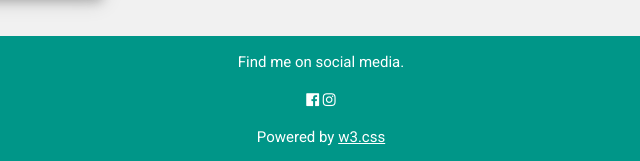
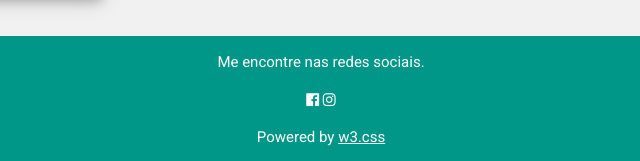
Before and after one commit to patriciafacho/patriciafacho.github.io, a plain HTML site: page index.html in a window 1280 px wide. Shown: the part 1075-1236 px from the top of the page, 319-959 px from the left. Drawn offline with nearby package versions, Linux system fonts and the light colour scheme.

Commit message:
Update index.html

```diff
--- a/index.html
+++ b/index.html
@@ -116,10 +116,9 @@ html,body,h1,h2,h3,h4,h5,h6 {font-family: "Roboto", sans-serif}
 </div>
 
 <footer class="w3-container w3-teal w3-center w3-margin-top">
-  <p>Find me on social media.</p>
+  <p>Me encontre nas redes sociais.</p>
   <i class="fa fa-facebook-official w3-hover-opacity"></i>
   <i class="fa fa-instagram w3-hover-opacity"></i>
-
   <p>Powered by <a href="https://www.w3schools.com/w3css/default.asp" target="_blank">w3.css</a></p>
 </footer>
 
```
